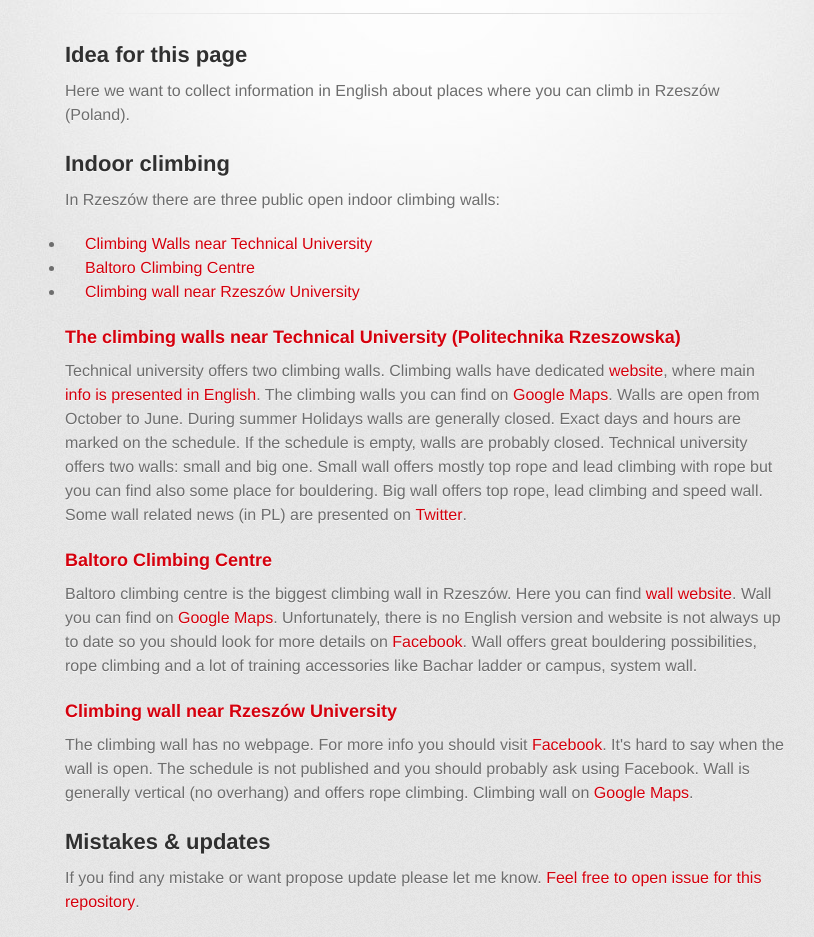
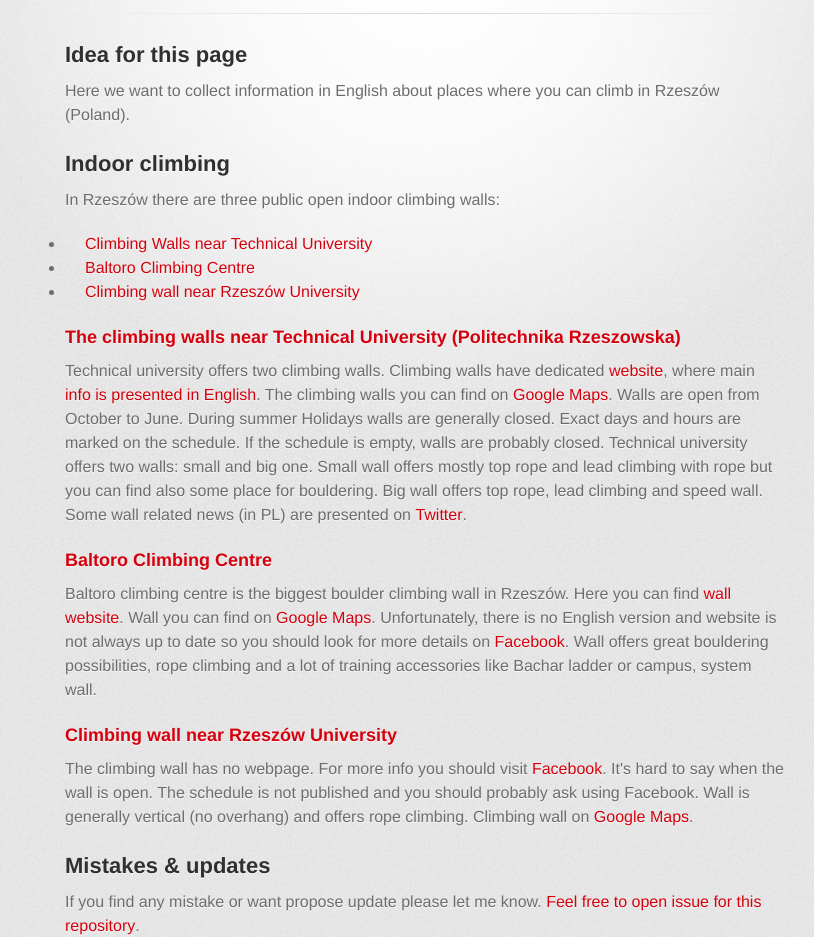
Before and after one commit to dominikhajduk/climbing-in-rzeszow, a plain HTML site: page index.html in a window 1280 px wide. Shown: the part 160-1097 px from the top of the page, without its empty margins (215-1029 px from the left). Drawn offline with Linux system fonts and the light colour scheme; a web font is replaced by a local one.

Commit message:
Fix iinfo about Baltoro wall

```diff
--- a/index.html
+++ b/index.html
@@ -62,7 +62,7 @@
                 <a id="baltoro-climbing-centre" class="anchor" href="#baltoro-climbing-centre" aria-hidden="true"><span
                             class="octicon octicon-link"></span></a>Baltoro Climbing Centre</h3>
 
-            <p>Baltoro climbing centre is the biggest climbing wall in Rzeszów. Here you can find <a
+            <p>Baltoro climbing centre is the biggest boulder climbing wall in Rzeszów. Here you can find <a
                         href="http://rkw.org.pl/baltoro-rzeszow/">wall website</a>. Wall you can find on <a
                         href="https://www.google.pl/maps/place/BALTORO+-+Centrum+Wspinaczkowe+Rzeszowskiego+Klubu+Wysokog%C3%B3rskiego/@50.06248,21.978297,17z/data=!4m6!1m3!3m2!1s0x473cfb4343d2cfe9:0x3566f03652031062!2sBALTORO+-+Centrum+Wspinaczkowe+Rzeszowskiego+Klubu+Wysokog%C3%B3rskiego!3m1!1s0x473cfb4343d2cfe9:0x3566f03652031062?hl=pl">Google
                     Maps</a>. Unfortunately, there is no English version and website is not always up to date so you
```
